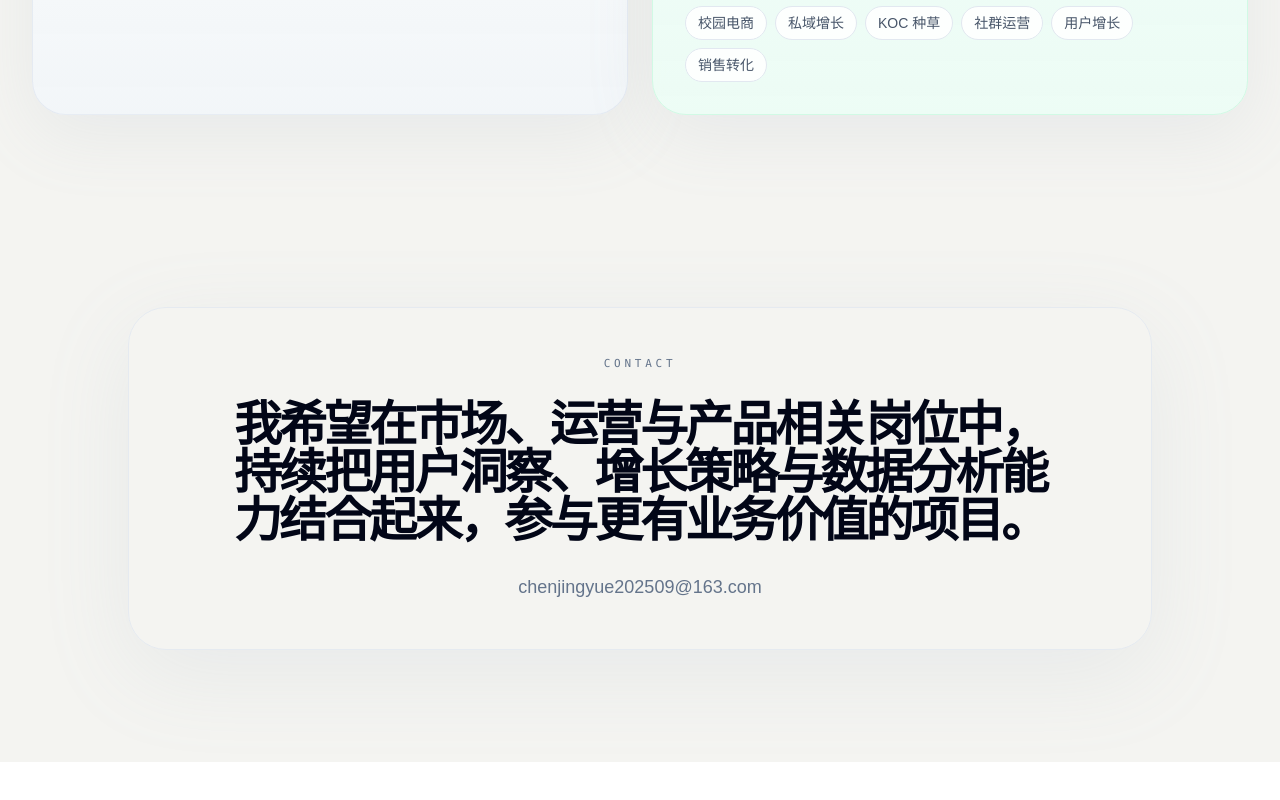
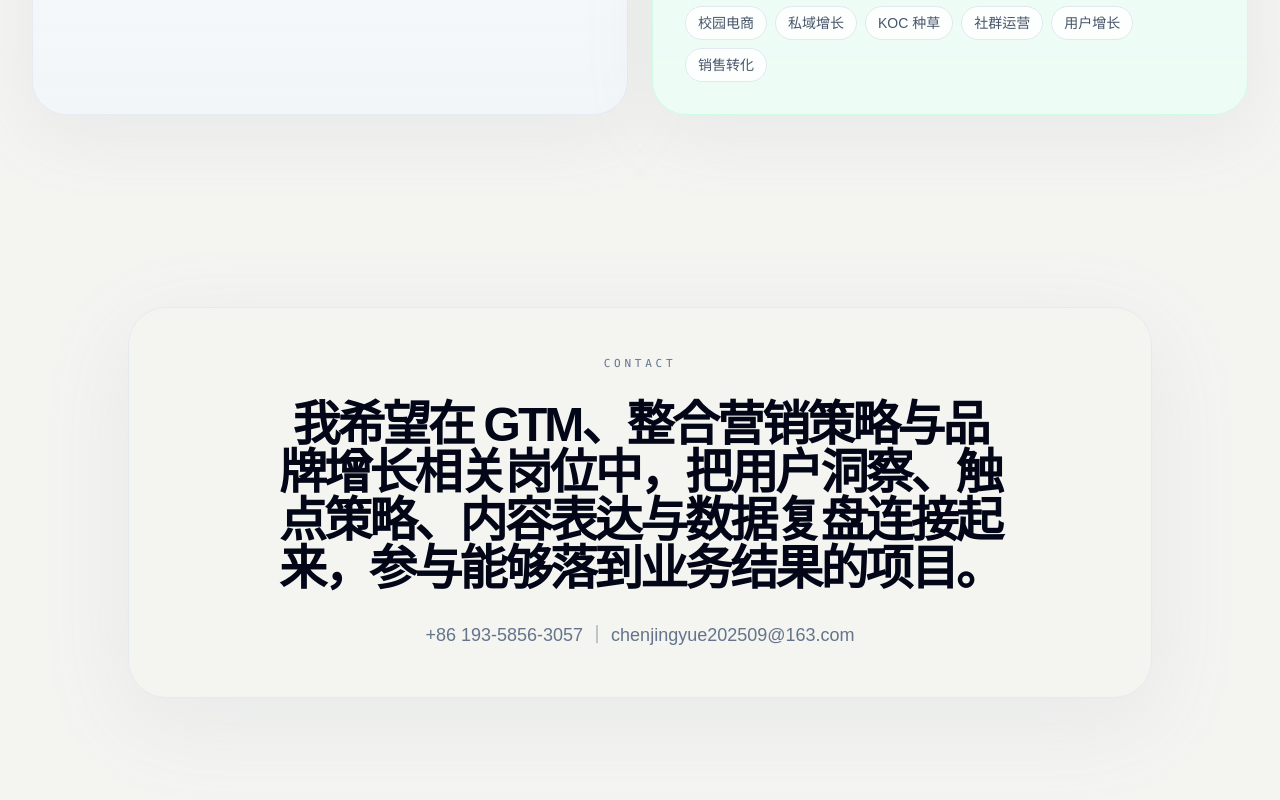
Before and after one commit to kexi-pixel/personal-profile, a Next.js app: page / in a window 1280 px wide. Shown: the part 6507-7307 px from the top of the page. Before the commit the page ends 7269 px from the top, so only its background shows below. Built offline with nearby package versions, Linux system fonts and the light colour scheme.

Commit message:
Update contact copy for GTM profile

```diff
--- a/src/components/Contact.tsx
+++ b/src/components/Contact.tsx
@@ -9,10 +9,10 @@ export function Contact() {
             Contact
           </p>
           <h2 className="mx-auto max-w-4xl text-4xl font-semibold leading-[1.15] tracking-[-0.06em] text-slate-950 sm:text-5xl [text-wrap:balance]">
-            我希望在市场、运营与产品相关岗位中，持续把用户洞察、增长策略与数据分析能力结合起来，参与更有业务价值的项目。
+            我希望在 GTM、整合营销策略与品牌增长相关岗位中，把用户洞察、触点策略、内容表达与数据复盘连接起来，参与能够落到业务结果的项目。
           </h2>
           <p className="text-base text-slate-500 sm:text-lg">
-            chenjingyue202509@163.com
+            +86 193-5856-3057 ｜ chenjingyue202509@163.com
           </p>
         </div>
       </SectionReveal>
```
